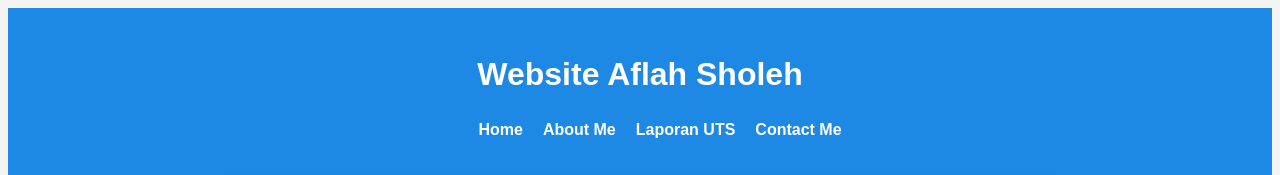
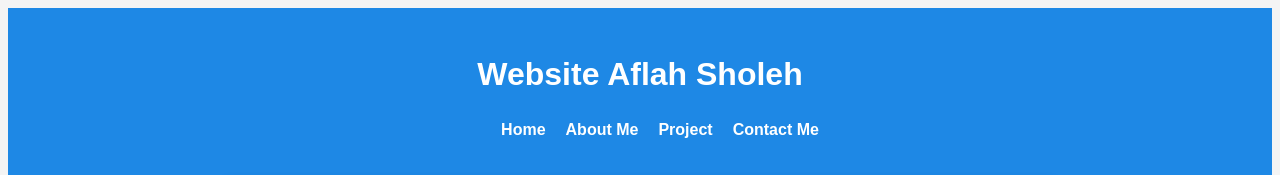
Before and after one commit to Aflahsholeh/Aflahsholeh.github.io, a plain HTML site: page index.html in a window 1280 px wide. Shown: the top 175 px of the page. Drawn offline with Linux system fonts and the light colour scheme.

Commit message:
Update index.html

```diff
--- a/index.html
+++ b/index.html
@@ -13,7 +13,7 @@
             <ul>
                 <li><a href="#home">Home</a></li>
                 <li><a href="#about">About Me</a></li>
-                <li><a href="#laporan">Laporan UTS</a></li>
+                <li><a href="#laporan">Project </a></li>
                 <li><a href="#contact">Contact Me</a></li>
             </ul>
         </nav>
```
